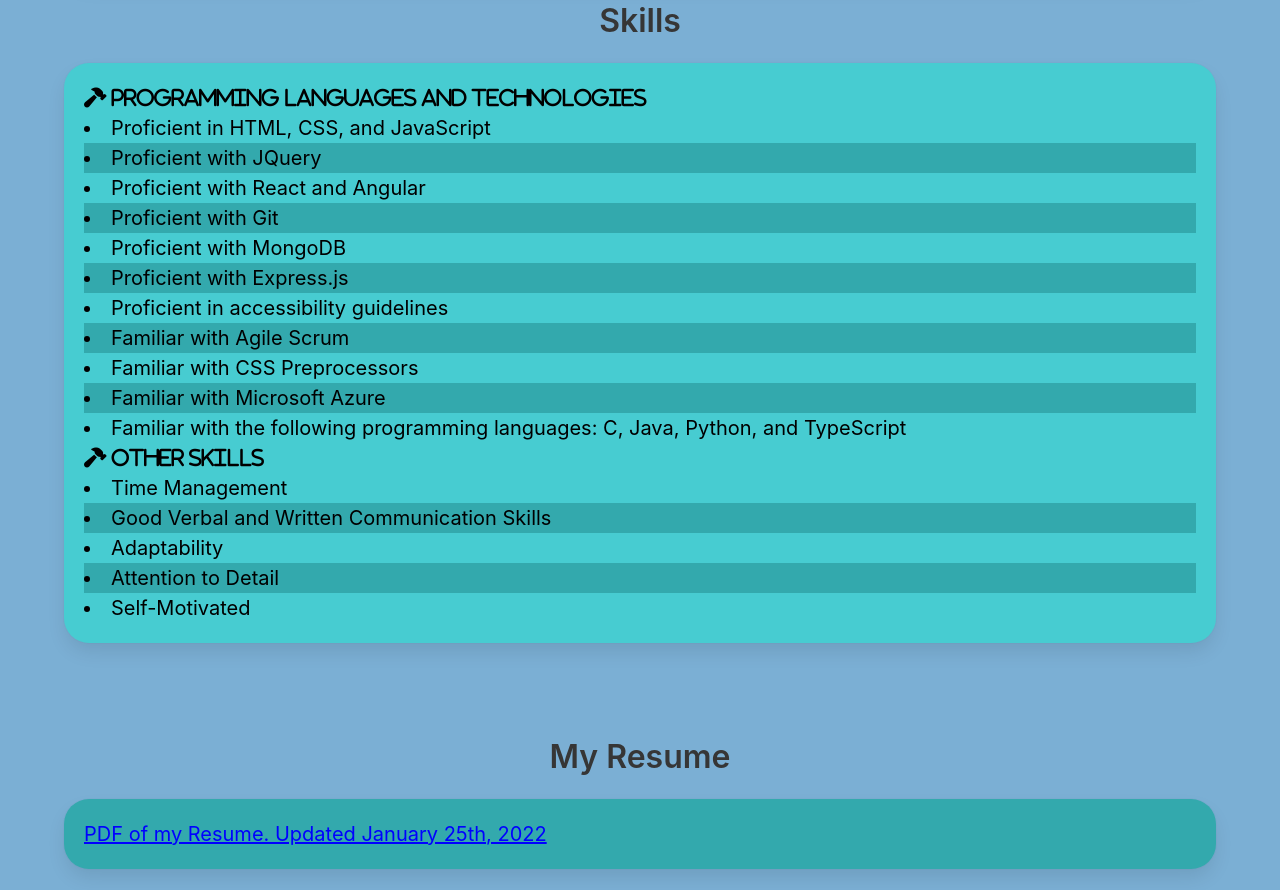
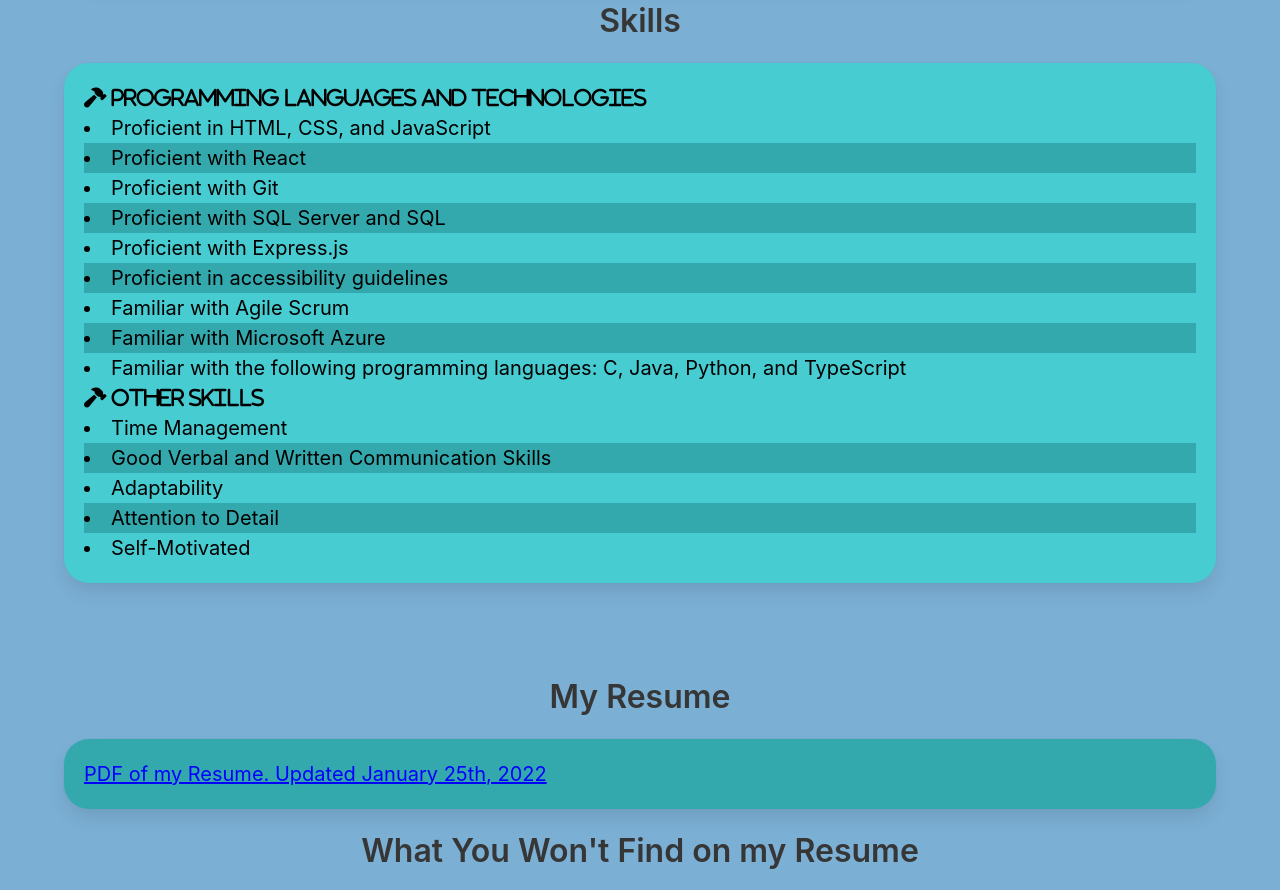
Before and after one commit to adamnguyen7/adamnguyen7.github.io, a website: page index.html in a window 1280 px wide. Shown: the part 3915-4805 px from the top of the page. Drawn offline with nearby package versions, Linux system fonts and the light colour scheme.

Commit message:
Changed some more text

```diff
--- a/index.html
+++ b/index.html
@@ -158,14 +158,12 @@
             <div class="box" style="background: #47ccd1; border-radius:25px">
                 <i class = "fas fa-hammer"> Programming Languages and Technologies</i>
                     <li>Proficient in HTML, CSS, and JavaScript</li>
-                    <li>Proficient with JQuery</li>
-                    <li>Proficient with React and Angular</li>
+                    <li>Proficient with React</li>
                     <li>Proficient with Git</li>
-                    <li>Proficient with MongoDB </li>
+                    <li>Proficient with SQL Server and SQL</li>
                     <li>Proficient with Express.js</li>
                     <li>Proficient in accessibility guidelines</li>
                     <li>Familiar with Agile Scrum</li>
-                    <li>Familiar with CSS Preprocessors</li>
                     <li>Familiar with Microsoft Azure</li>
                     <li>Familiar with the following programming languages: C, Java, Python, and TypeScript</li>
 
```
